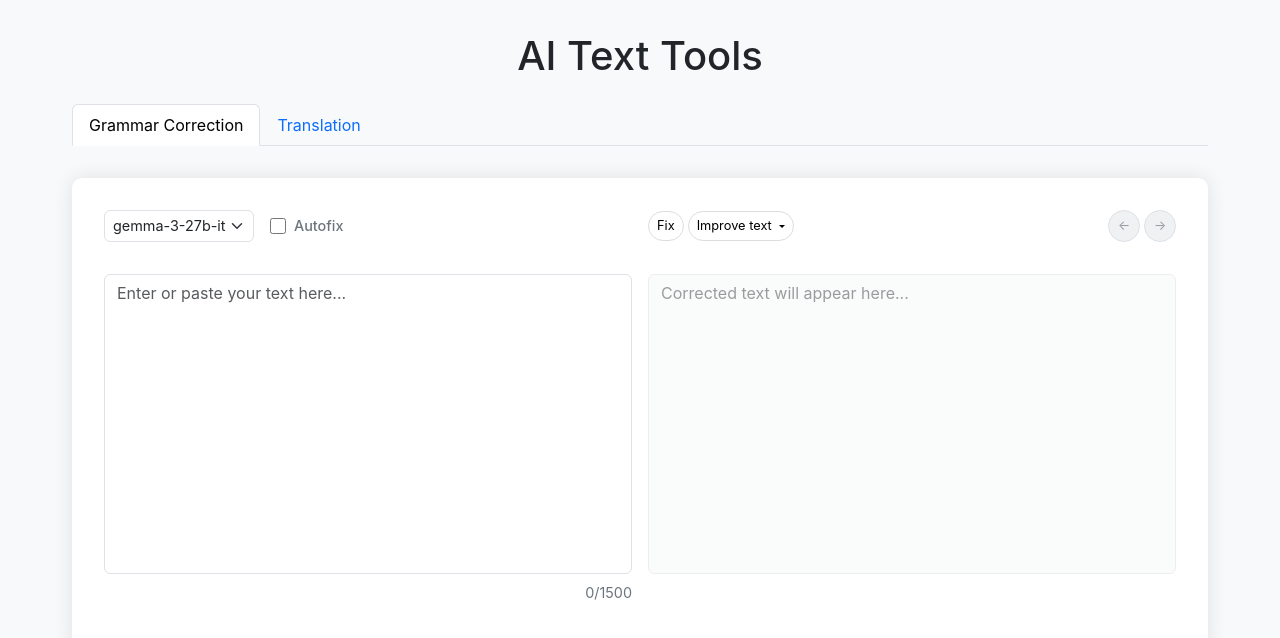
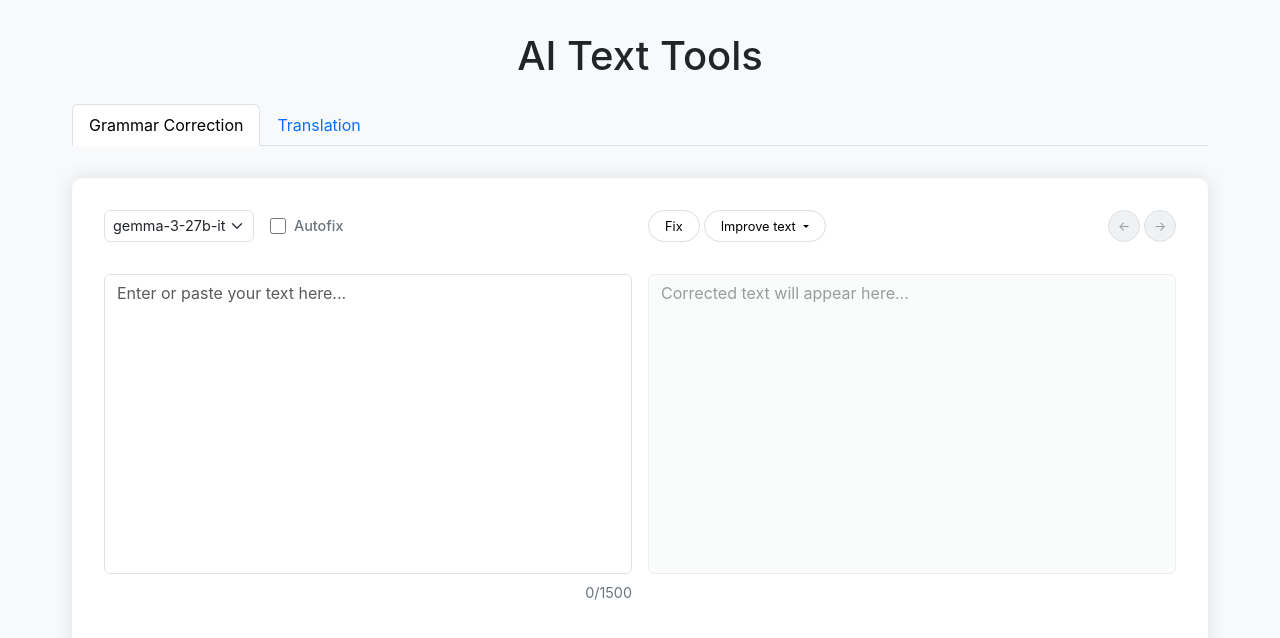
Before and after one commit to georgelvov/ai-text-tools-frontend, a React (Create React App) app: page / in a window 1280 px wide. Shown: the top 638 px of the page. Built offline with nearby package versions, Linux system fonts and the light colour scheme.

Commit message:
Refactor .lang-btn styles in index.css to improve padding and maintain consistency across language buttons

```diff
--- a/src/index.css
+++ b/src/index.css
@@ -224,7 +224,7 @@ main {
 }
 
 .tool-form .lang-btn {
-    padding: 0.25rem 0.5rem;
+    padding: 0.35rem 1rem;
     font-size: 0.8rem;
 }
 
@@ -259,16 +259,6 @@ main {
     display: flex;
     gap: 0.5rem;
     align-items: center;
-}
-
-.lang-btn {
-    padding: 0.5rem 1rem;
-    border: 1px solid #ddd;
-    background: white;
-    border-radius: 20px;
-    cursor: pointer;
-    font-size: 0.9rem;
-    transition: all 0.2s;
 }
 
 .lang-btn:hover {
@@ -451,16 +441,6 @@ main {
     display: flex;
     gap: 0.25rem;
     align-items: center;
-}
-
-.lang-btn {
-    padding: 0.25rem 0.5rem;
-    border: 1px solid #ddd;
-    background: white;
-    border-radius: 20px;
-    cursor: pointer;
-    font-size: 0.8rem;
-    transition: all 0.2s;
 }
 
 .lang-btn:hover {
@@ -708,7 +688,7 @@ main {
 }
 
 .lang-btn {
-    padding: 0.25rem 0.5rem;
+    padding: 0.25rem 0.75rem;
     border: 1px solid #ddd;
     background: white;
     border-radius: 20px;
```
